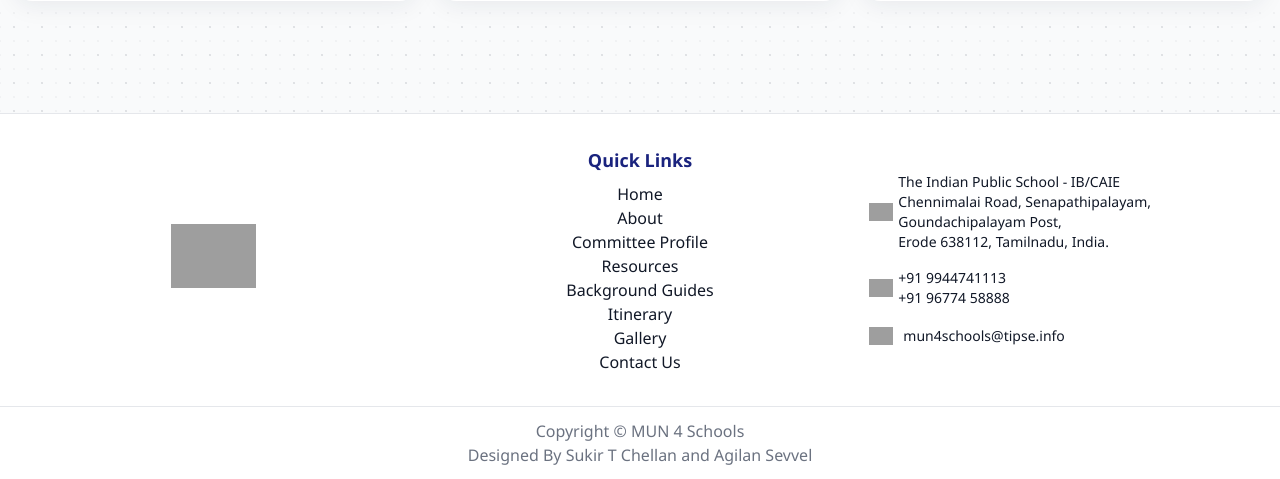
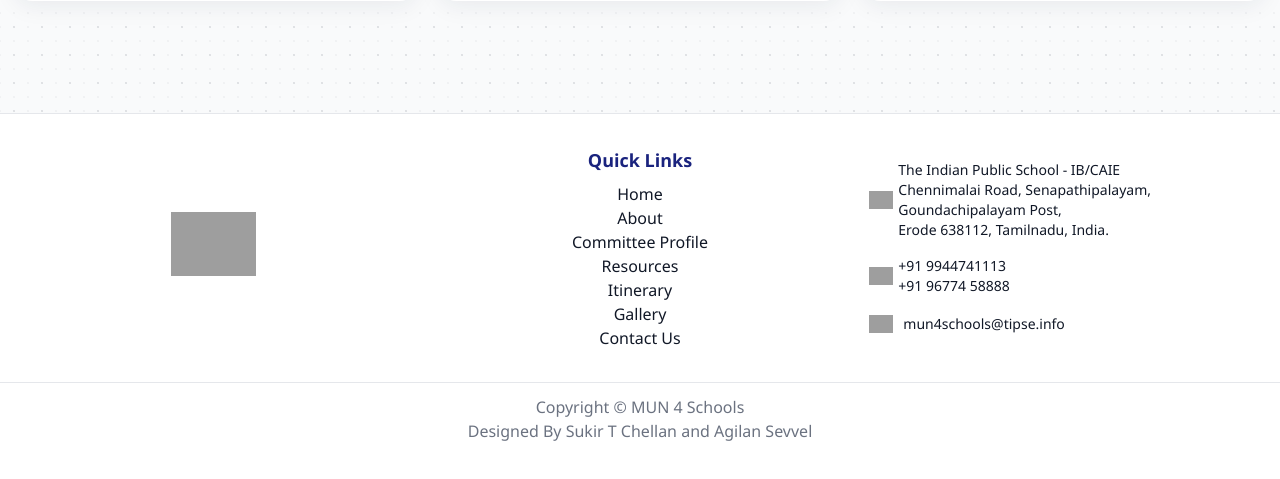
Before and after one commit to ParadoxicalC/munforschools, a Django app: page /about/ in a window 1280 px wide. Shown: the part 4047-4526 px from the top of the page. After the commit the page ends 4488 px from the top, so only its background shows below. Run offline with Django 5.2, Linux system fonts and the light colour scheme; data comes from the database, SQL or seed files in the repository; grey boxes are pictures that could not be loaded.

Commit message:
footer bug fix

```diff
--- a/main/templates/main/base.html
+++ b/main/templates/main/base.html
@@ -50,7 +50,6 @@
                     <a href="{% url 'about' %}" class="hover:text-blue-600">About</a>
                     <a href="{% url 'committees' %}" class="hover:text-blue-600">Committee Profile</a>
                     <a href="{% url 'resources' %}" class="hover:text-blue-600">Resources</a>
-                    <a href="{% url 'resources' %}" class="hover:text-blue-600">Background Guides</a>
                     <a href="{% url 'itinerary' %}" class="hover:text-blue-600">Itinerary</a>
                     <a href="{% url 'gallery' %}" class="hover:text-blue-600">Gallery</a>
                     <a href="mailto:mun4schools@tipse.info" class="hover:text-blue-600">Contact Us</a>
```
